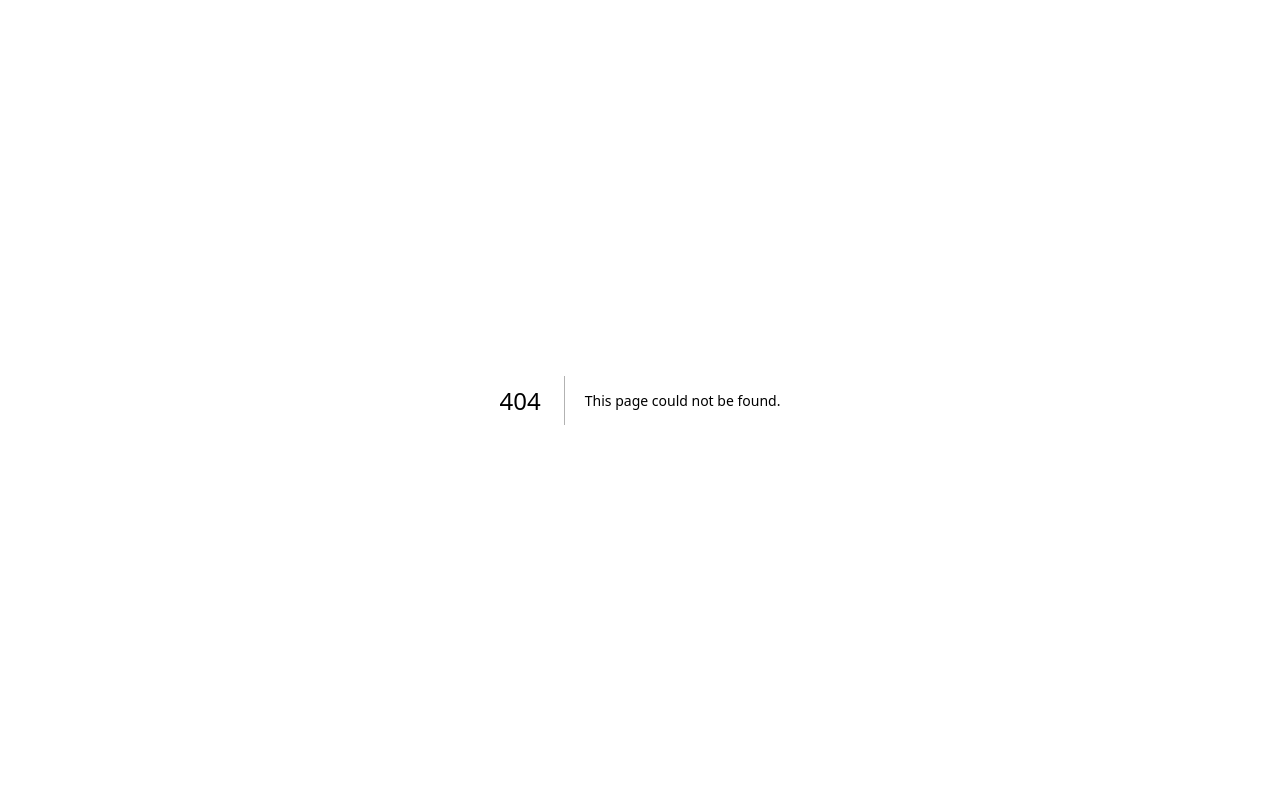
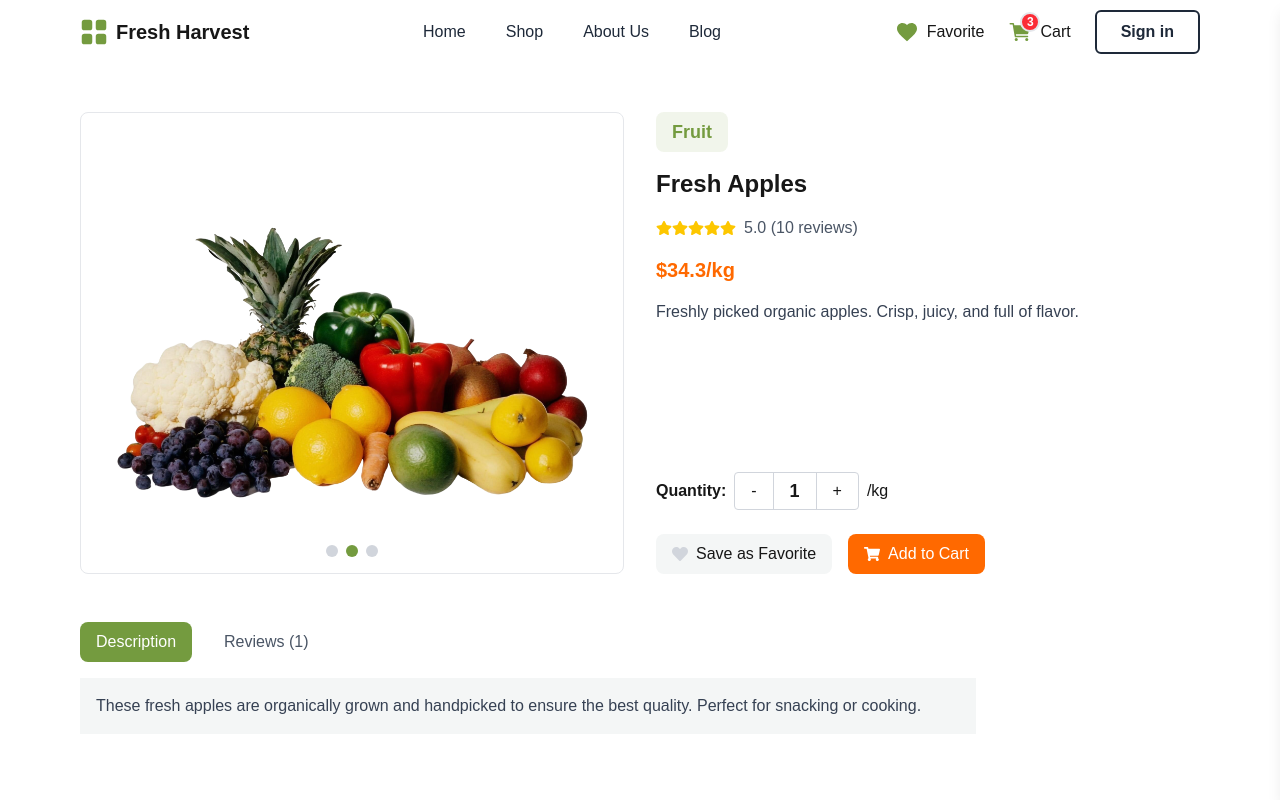
Before and after one commit to jobairalsarkar1/food-ecommerce, a Next.js app: page /product in a window 1280 px wide. Before the commit this address had no page. Shown: the top 800 px of the page. Built offline with nearby package versions, Linux system fonts and the light colour scheme.

Commit message:
Leaf replaced.

```diff
--- /dev/null
+++ b/app/(root)/product/page.tsx
@@ -0,0 +1,148 @@
+"use client";
+
+import React, { useState, useEffect } from "react";
+import Image from "next/image";
+import Badge from "@/components/Badge";
+import { FaStar, FaHeart, FaShoppingCart } from "react-icons/fa";
+
+const images = ["/featuring-02.png", "/featuring_01.png", "/stock_01.jpeg"];
+
+const Page = () => {
+  const [currentImage, setCurrentImage] = useState(0);
+  const [quantity, setQuantity] = useState(1);
+  const [activeTab, setActiveTab] = useState("Description");
+
+  // Auto-slide images every 5 seconds
+  useEffect(() => {
+    const interval = setInterval(() => {
+      setCurrentImage((prev) => (prev + 1) % images.length);
+    }, 5000);
+    return () => clearInterval(interval);
+  }, []);
+
+  return (
+    <main className="relative w-full pt-28 py-12 px-6 sm:px-12 lg:px-20">
+      {/* Product Info */}
+      <div className="grid grid-cols-1 lg:grid-cols-2 gap-8">
+        {/* Image slider */}
+        <div className="relative border border-gray-200 rounded-lg p-4">
+          <Image
+            src={images[currentImage]}
+            alt={`Product ${currentImage + 1}`}
+            width={800}
+            height={400}
+            className="w-full h-[400px] object-cover rounded-lg"
+          />
+          {/* Dots */}
+          <div className="flex justify-center mt-4 space-x-2">
+            {images.map((_, index) => (
+              <button
+                key={index}
+                className={`w-3 h-3 rounded-full ${
+                  currentImage === index ? "bg-[#749B3F]" : "bg-gray-300"
+                }`}
+                onClick={() => setCurrentImage(index)}
+              />
+            ))}
+          </div>
+        </div>
+
+        {/* Product details */}
+        <div className="flex flex-col justify-between gap-4">
+          <div className="space-y-4">
+            <div className="inline-block">
+              <Badge text="Fruit" />
+            </div>
+
+            <h1 className="text-2xl font-bold">Fresh Apples</h1>
+
+            <div className="flex items-center gap-2">
+              <div className="flex text-yellow-400">
+                {[...Array(5)].map((_, i) => (
+                  <FaStar key={i} />
+                ))}
+              </div>
+              <span className="text-gray-600">5.0 (10 reviews)</span>
+            </div>
+
+            <div className="text-orange-500 font-bold text-xl">$34.3/kg</div>
+
+            <p className="text-gray-700">
+              Freshly picked organic apples. Crisp, juicy, and full of flavor.
+            </p>
+          </div>
+
+          <div className="space-y-6">
+            <div className="flex items-center gap-2">
+              <span className="font-bold">Quantity:</span>
+              <div className="flex border border-gray-300 rounded overflow-hidden">
+                <button
+                  className="px-4 py-1 bg-transparent hover:bg-gray-100"
+                  onClick={() => setQuantity(Math.max(1, quantity - 1))}
+                >
+                  -
+                </button>
+                <span className="px-4 py-1 text-lg font-semibold border-x border-gray-300 text-center">
+                  {quantity}
+                </span>
+                <button
+                  className="px-4 py-1 bg-transparent hover:bg-gray-100"
+                  onClick={() => setQuantity(quantity + 1)}
+                >
+                  +
+                </button>
+              </div>
+              <span>/kg</span>
+            </div>
+
+            <div className="flex gap-4 mt-2">
+              <button className="flex items-center gap-2 px-4 py-2 rounded-lg bg-[#F4F6F6] hover:bg-gray-100">
+                <FaHeart className="text-gray-300" /> Save as Favorite
+              </button>
+              <button className="flex items-center gap-2 px-4 py-2 bg-orange-500 text-white rounded-lg hover:bg-orange-600">
+                <FaShoppingCart /> Add to Cart
+              </button>
+            </div>
+          </div>
+        </div>
+      </div>
+
+      {/* Tabs */}
+      <div className="mt-12">
+        <div className="flex gap-4">
+          {["Description", "Reviews (1)"].map((tab) => (
+            <button
+              key={tab}
+              className={`px-4 py-2 rounded-lg font-medium flex items-center justify-center ${
+                activeTab === tab
+                  ? "bg-[#749B3F] border-gray-200 text-white"
+                  : "bg-transparent border-gray-200 text-gray-600"
+              }`}
+              onClick={() => setActiveTab(tab)}
+            >
+              {tab}
+            </button>
+          ))}
+        </div>
+
+        {/* Tab content */}
+        <div className="mt-4 text-gray-700 max-w-4xl">
+          {activeTab === "Description" && (
+            <p className="p-4 bg-[#F4F6F6]">
+              These fresh apples are organically grown and handpicked to ensure
+              the best quality. Perfect for snacking or cooking.
+            </p>
+          )}
+          {activeTab === "Reviews (1)" && (
+            <p className="p-4 bg-[#F4F6F6]">
+              John Doe: &ldquo;Amazing apples! Very fresh and juicy. Will buy
+              again.*rdquo
+            </p>
+          )}
+        </div>
+      </div>
+    </main>
+  );
+};
+
+export default Page;
--- a/components/Products.tsx
+++ b/components/Products.tsx
@@ -77,9 +77,9 @@ const Products = () => {
         {filteredProducts.map((product) => (
           <div
             key={product.id}
-            className="flex flex-col items-center rounded-lg p-5 bg-white shadow-md hover:shadow-[0_4px_12px_rgba(0,0,0,0.15)] transition"
+            className="flex flex-col items-center rounded-xl p-5 bg-white shadow-md hover:shadow-[0_4px_12px_rgba(0,0,0,0.15)] transition"
           >
-            <div className="bg-[#F4F6F6] w-full h-48 flex items-center justify-center rounded-md">
+            <div className="bg-[#F4F6F6] w-full h-48 flex items-center justify-center rounded-lg">
               <Image
                 src="/featuring_01.png"
                 alt={product.name}
--- a/components/Reviews.tsx
+++ b/components/Reviews.tsx
@@ -39,8 +39,22 @@ const Reviews = () => {
 
   return (
     <section className="relative w-full py-16 px-6 sm:px-12 lg:px-20">
-      <div className="absolute top-[20%] left-[18%] w-16 h-16 rounded-full bg-green-600"/>
-      <div className="absolute top-[25%] right-[20%] w-16 h-16 rounded-full bg-green-600"/>
+      {/* Decorative leafs */}
+      <Image
+        src="/fallen_leaf.png"
+        alt="Leaf decoration"
+        width={64}
+        height={64}
+        className="absolute top-[20%] left-[18%] w-16 h-16 object-contain rotate-[140deg]"
+      />
+      <Image
+        src="/fallen_leaf.png"
+        alt="Leaf decoration"
+        width={64}
+        height={64}
+        className="absolute top-[25%] right-[20%] w-16 h-16 object-contain rotate-[-80deg]"
+      />
+
       <div className="w-full flex flex-col items-center text-center max-w-2xl mx-auto mb-12">
         <Badge text="Testimonial" />
         <h1 className="mt-4 text-3xl md:text-4xl font-bold text-[#212337]">
--- a/components/SpecialOffer.tsx
+++ b/components/SpecialOffer.tsx
@@ -33,10 +33,28 @@ const SpecialOffer = () => {
 
   return (
     <section className="w-full py-16 px-6 md:px-8 lg:px-20 xl:px-32 2xl:px-40 bg-gray-200 relative overflow-hidden">
-      {/* leaf circles */}
-      <div className="absolute w-20 h-20 bg-green-600 rounded-full bottom-10 right-0 opacity-80"></div>
-      <div className="absolute w-24 h-24 bg-green-700 rounded-full -bottom-5 -left-5 opacity-80"></div>
-      <div className="absolute w-16 h-16 bg-green-500 rounded-full top-10 right-[40%] opacity-25"></div>
+      {/* leafs */}
+      <Image
+        src="/fallen_leaf.png"
+        alt="Leaf decoration"
+        width={64}
+        height={64}
+        className="absolute bottom-10 -right-5 w-24 h-24 object-contain rotate-[-80deg]"
+      />
+      <Image
+        src="/fallen_leaf.png"
+        alt="Leaf decoration"
+        width={64}
+        height={64}
+        className="absolute -bottom-5 -left-5 w-28 h-28 object-contain rotate-[-80deg]"
+      />
+      <Image
+        src="/fallen_leaf.png"
+        alt="Leaf decoration"
+        width={64}
+        height={64}
+        className="absolute top-10 right-[40%] w-16 h-16 object-contain rotate-[-80deg]"
+      />
 
       <div className="relative flex flex-col lg:flex-row items-center md:items-start justify-between gap-10 max-w-[1600px] mx-auto">
         <div className="flex-1 flex flex-col items-center md:items-start text-center lg:text-left z-10">
```
